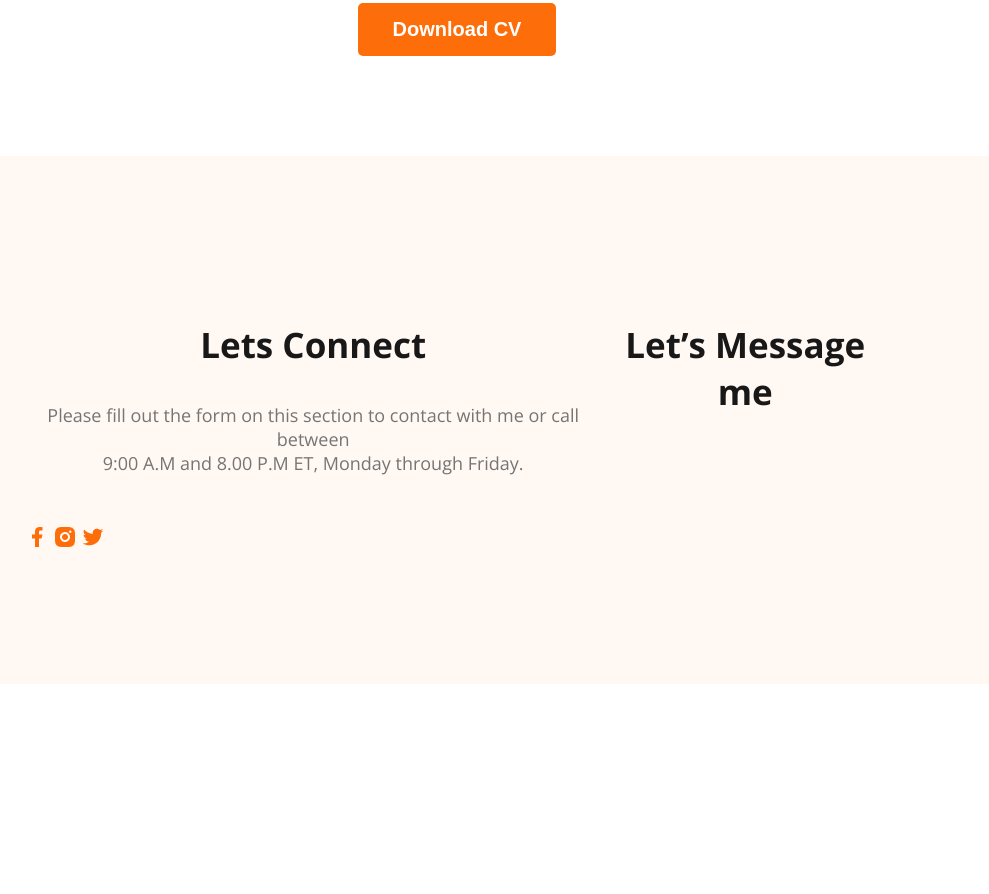
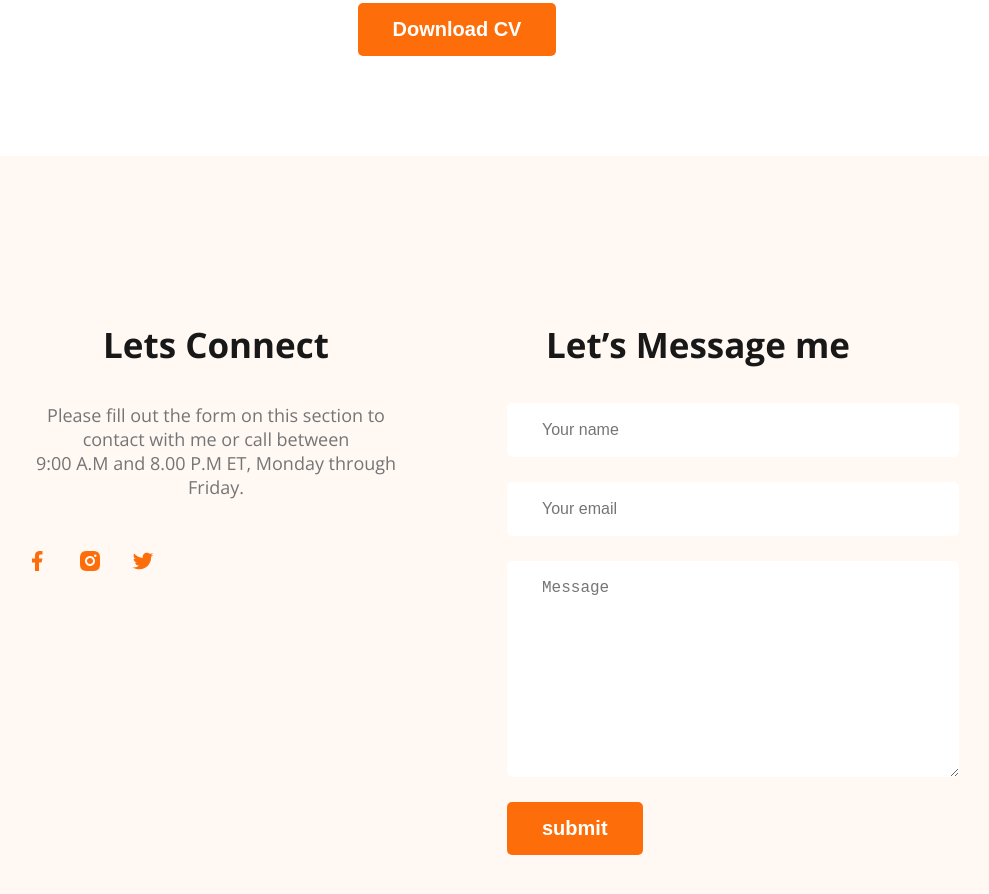
Before and after one commit to akikhossain/webdeveloper-portfolio, a plain HTML site: page index.html in a window 1280 px wide. Shown: the part 3337-4231 px from the top of the page, without its empty margins (183-1172 px from the left). Before the commit the page ends 4029 px from the top, so only its background shows below. Drawn offline with nearby package versions, Linux system fonts and the light colour scheme.

Commit message:
finish footer section

```diff
--- a/index.html
+++ b/index.html
@@ -210,6 +210,18 @@
       </div>
       <div class="footer-column">
         <h3 class="title">Let’s Message me</h3>
+        <form action="" class="contact">
+          <input type="text" placeholder="Your name" />
+          <input type="email" placeholder="Your email" />
+          <textarea
+            name="Message"
+            placeholder="Message"
+            id=""
+            cols="30"
+            rows="10"
+          ></textarea>
+          <input class="btn-primary" type="submit" value="submit" />
+        </form>
       </div>
     </footer>
   </body>
--- a/styles/portfolio.css
+++ b/styles/portfolio.css
@@ -183,4 +183,25 @@ footer {
   background: #fff8f3;
   padding: 130px 200px;
   margin-top: 100px;
+  gap: 100px;
 }
+.footer-column {
+  width: 50%;
+}
+.contact input[type="text"],
+.contact input[type="email"],
+textarea {
+  display: block;
+  margin-bottom: 25px;
+  border-radius: 5px;
+  background: #fff;
+  padding: 18px 35px;
+  color: #757575;
+  font-size: 16px;
+  font-weight: 400;
+  border: none;
+  width: 100%;
+}
+.social-links a {
+  margin-right: 25px;
+}
```
